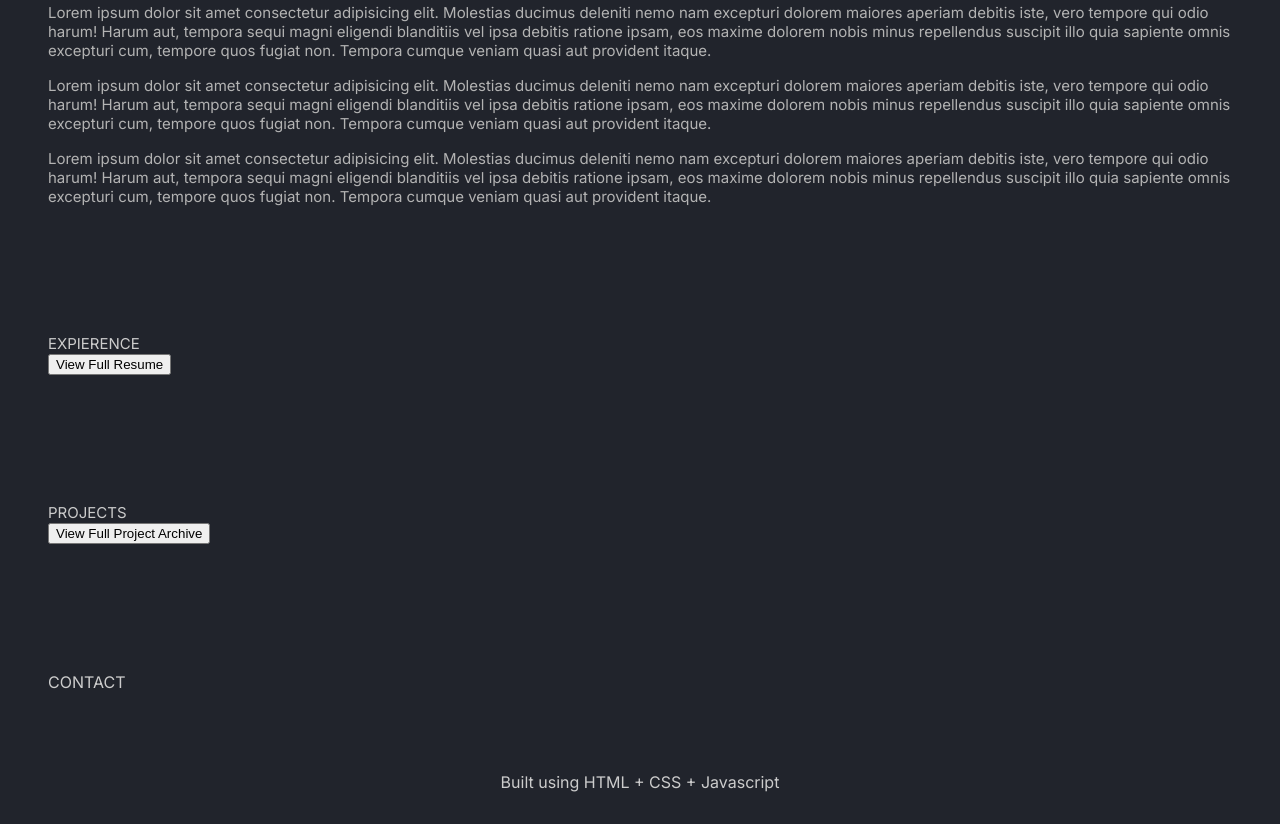
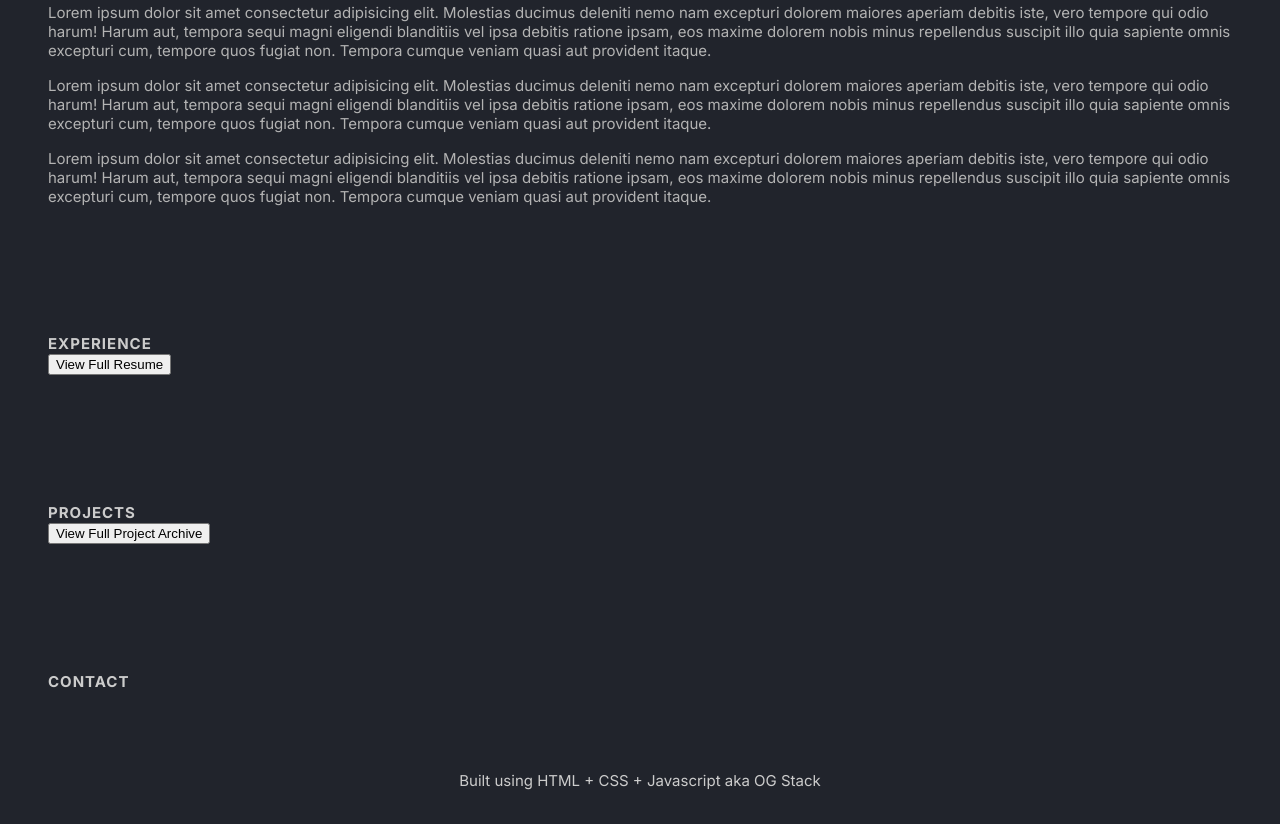
Before and after one commit to Ap3xY/portfolio, a plain HTML site: page index.html in a window 1280 px wide. Shown: the part 551-1375 px from the top of the page. Drawn offline with Linux system fonts and the light colour scheme.

Commit message:
feat: make all heading of sections have consistent styling

```diff
--- a/index.html
+++ b/index.html
@@ -96,21 +96,23 @@
         </div> -->
       </section>
 
-      <section class="expierence-container">
-        <h1>EXPIERENCE</h1>
+      <section class="experience-container">
+        <h1 class="experience-heading">EXPERIENCE</h1>
         <button>View Full Resume</button>
       </section>
 
-      <section>
-        <h1>PROJECTS</h1>
+      <section class="projects-container">
+        <h1 class="projects-heading">PROJECTS</h1>
         <button>View Full Project Archive</button>
       </section>
 
-      <section>CONTACT</section>
+      <section class="contact-container">
+        <h1 class="contact-heading">CONTACT</h1>
+      </section>
     </main>
 
     <footer class="footer-container">
-      Built using <span>HTML + CSS + Javascript</span>
+      <p>Built using <span>HTML + CSS + Javascript</span> aka OG Stack</p>
     </footer>
   </body>
 </html>
--- a/styles.css
+++ b/styles.css
@@ -94,6 +94,21 @@
   gap: 1rem;
 }
 
+.experience-heading {
+  font-weight: 700;
+  letter-spacing: 1px;
+}
+
+.projects-heading {
+  font-weight: 700;
+  letter-spacing: 1px;
+}
+
+.contact-heading {
+  font-weight: 700;
+  letter-spacing: 1px;
+}
+
 .footer-container {
   text-align: center;
   padding: 2rem 1rem;
```
